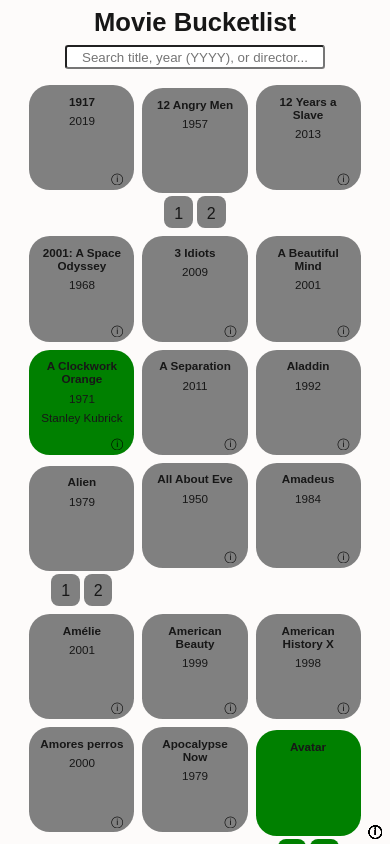
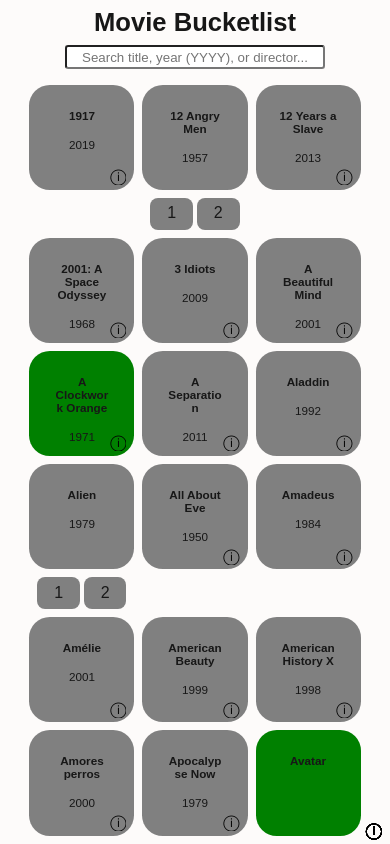
Before and after one commit to MsFairyViolet/movie-bucketlist, a Next.js app in the folder movie-bucketlist-frontend/: page / in a window 390 px wide. Shown: the top 844 px of the page. Built offline with nearby package versions, Linux system fonts and the light colour scheme.

Commit message:
Style: Similar behaviour submovie cards on Desktop and Mobile

```diff
--- a/movie-bucketlist-frontend/src/app/globals.css
+++ b/movie-bucketlist-frontend/src/app/globals.css
@@ -94,7 +94,7 @@
 .movie-card *,
 .series-card * {
   font-size: min(0.9rem, 3vw);
-  padding: 0.2rem;
+  padding: 0.5rem;
   word-break: break-word;
   hyphens: auto;
   overflow: hidden;
@@ -109,6 +109,7 @@
   display: flex;
   flex-direction: column;
   align-items: center;
+  padding: 0;
 }
 
 .sub-movies{
@@ -121,7 +122,6 @@
 
 .sub-movie-card{
   flex: 1 1 calc(33% - 0.25rem);
-  max-width: calc(33% - 0.25rem);
   display: flex;
   align-items: center;
   justify-content: center;
@@ -134,7 +134,7 @@
 .movie-number {
   font-size: 1.0rem;
   position: absolute;
-  top: 50%;
+  top: 35%;
   left: 50%;
   transform: translate(-50%, -50%);
 }
@@ -151,6 +151,8 @@
   position: absolute;
   bottom: 0.3rem;
   right: 0.5rem;
+  padding: 0;
+  font-size: 1em;
   background: none;
   border: none;
   cursor: pointer;
@@ -221,8 +223,9 @@
 
   .movie-card,
   .series-card {
-    width: 10rem;
-    height: 10rem;
+    width: calc(7vw - 0.5rem);
+    min-width: 160px;
+    aspect-ratio: 1;
     display: flex;
     flex-direction: column;
     align-items: center;
```
